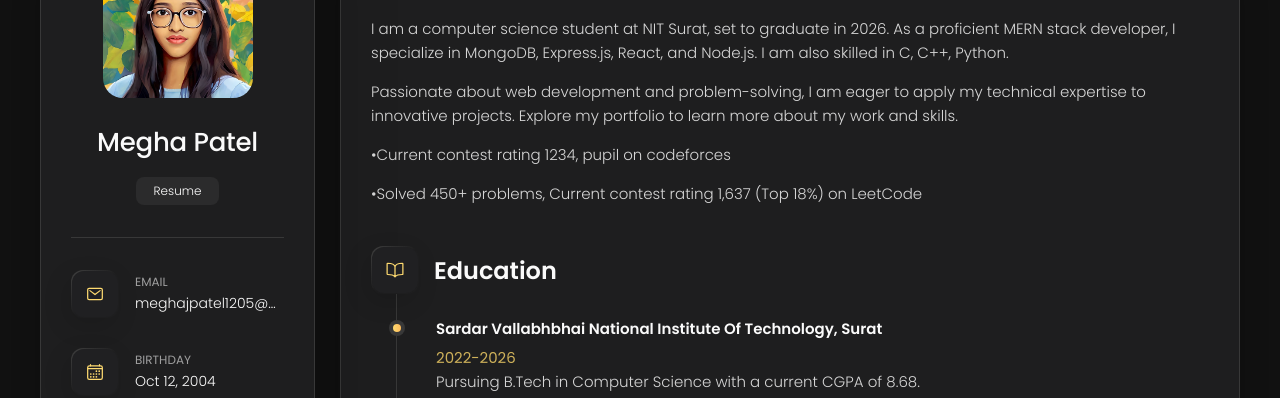
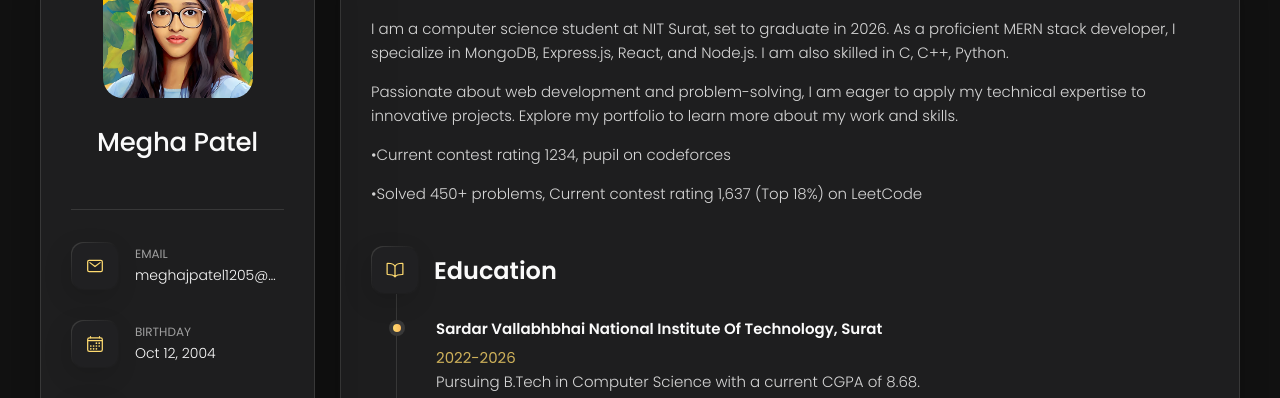
Before and after one commit to Meghap1205/Portfolio, a plain HTML site: page index.html in a window 1280 px wide. Shown: the part 162-560 px from the top of the page. Drawn offline with nearby package versions, Linux system fonts and the light colour scheme.

Commit message:
Update index.html

```diff
--- a/index.html
+++ b/index.html
@@ -49,9 +49,9 @@
 
         <div class="info-content">
           <h1 class="name" title="Richard hanrick">Megha Patel</h1>
-          <a href="https://drive.google.com/file/d/1C245Ie-CZUoPCmzag9bLeovPlPpw3kVY/view?usp=sharing">
+<!--           <a href="https://drive.google.com/file/d/1C245Ie-CZUoPCmzag9bLeovPlPpw3kVY/view?usp=sharing">
             <p class="title">Resume</p>
-          </a>
+          </a> -->
         </div>
 
         <button class="info_more-btn" data-sidebar-btn>
```
